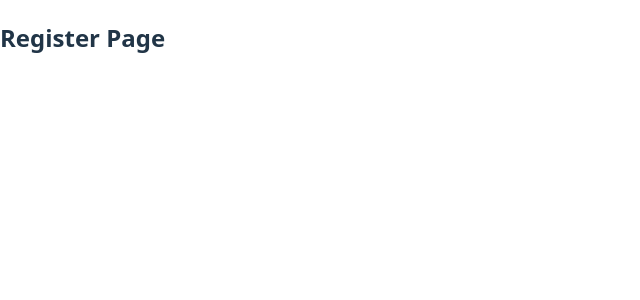
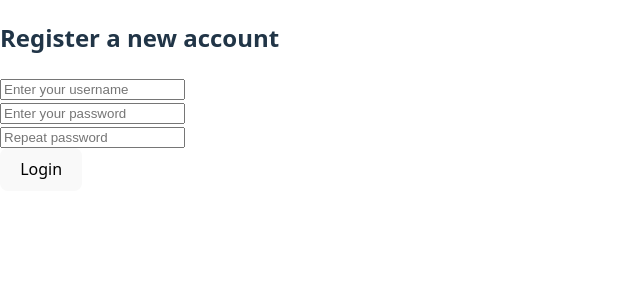
Before and after one commit to guero777/ssbu_league, a React (Vite) app in the folder frontend/: page /register in a window 1280 px wide. Shown: the top 300 px of the page, without its empty margins (0-640 px from the left). Built offline with nearby package versions, Linux system fonts and the light colour scheme.

Commit message:
Added more components, deleted backend serving of html

```diff
--- /dev/null
+++ b/frontend/src/components/Dashboard.jsx
@@ -0,0 +1,16 @@
+// src/components/Dashboard.jsx
+import React from 'react';
+import Table from './Table';
+
+const Dashboard = () => {
+    return (
+        <>
+            <div className="dashboard-container">
+                <h2 className="dashboard-title">Leaderboard</h2>
+                <Table />
+            </div>
+        </>
+    );
+};
+
+export default Dashboard;
--- a/frontend/src/components/Login.jsx
+++ b/frontend/src/components/Login.jsx
@@ -1,2 +1,51 @@
-const Login = () => <h2>Login Page</h2>;
+import './login.css'
+import {useState} from "react";
+
+const Login = () => {
+
+    const [username, setUsername] = useState("");
+    const [password, setPassword] = useState("");
+
+    const handleSubmit = (e) => {
+        e.preventDefault();
+        // TRANSMIT DATA TO BACKEND HERE
+        console.log(username);
+        console.log(password);
+
+    }
+
+    return (
+        <>
+            <div className="login-container">
+                <h2 className={"login-header"}> Log into your account </h2>
+                <form onSubmit={handleSubmit}>
+                    <div className={"username-field"}>
+                        <input
+                            type="text"
+                            id={"username"}
+                            value={username}
+                            onChange={(e) => setUsername(e.target.value)}
+                            placeholder="Enter your username"
+                            required
+                        />
+                    </div>
+                    <div className={"password-field"}>
+                        <input
+                            type="password"
+                            id={"password"}
+                            value={password}
+                            onChange={(e) => setPassword(e.target.value)}
+                            placeholder="Enter your password"
+                            required
+                        />
+                    </div>
+                    <button type={"submit"} className={"login-button"}>
+                        Login
+                    </button>
+                </form>
+            </div>
+        </>
+    );
+};
+
 export default Login;
--- a/frontend/src/components/Register.jsx
+++ b/frontend/src/components/Register.jsx
@@ -1,2 +1,63 @@
-const Register = () => <h2>Register Page</h2>;
+import {useState} from "react";
+
+
+const Register = () => {
+
+    const [username, setUsername] = useState("");
+    const [password, setPassword] = useState("");
+    const [repeatPassword, setRepeatPassword] = useState("");
+
+    const handleSubmit = (e) => {
+
+        e.preventDefault();
+        // TRANSMIT DATA TO BACKEND HERE
+        console.log(username);
+        console.log(password);
+    }
+
+    return (
+        <>
+            <div className="register-container">
+                <h2 className={"register-header"}> Register a new account </h2>
+                <form onSubmit={handleSubmit}>
+                    <div className={"username-field"}>
+                        <input
+                            type="text"
+                            id={"username"}
+                            value={username}
+                            onChange={(e) => setUsername(e.target.value)}
+                            placeholder="Enter your username"
+                            required
+                        />
+                    </div>
+                    <div className={"password-field"}>
+                        <input
+                            type="password"
+                            id={"password"}
+                            value={password}
+                            onChange={(e) => setPassword(e.target.value)}
+                            placeholder="Enter your password"
+                            required
+                        />
+                    </div>
+                    <div className={"password-field"}>
+                        <input
+                            type="password"
+                            id={"repeat-password"}
+                            value={repeatPassword}
+                            onChange={(e) => setPassword(e.target.value)}
+                            placeholder="Repeat password"
+                            required
+                        />
+                    </div>
+                    <button type={"submit"} className={"register-button"}>
+                        Login
+                    </button>
+                </form>
+            </div>
+        </>
+    );
+
+};
+
 export default Register;
--- a/frontend/src/components/header.css
+++ b/frontend/src/components/header.css
@@ -7,6 +7,7 @@
     padding: 2rem;
     box-sizing: border-box;
 }
+
 
 .header {
     width: 100%;
--- /dev/null
+++ b/frontend/src/components/login.css
@@ -0,0 +1,4 @@
+.login-container {}
+.login-header {}
+.user-field {}
+.password-field {}
--- a/frontend/src/main.jsx
+++ b/frontend/src/main.jsx
@@ -7,6 +7,7 @@ import Header from "./components/Header.jsx";
 import Table from "./components/Table.jsx";
 import Login from "./components/Login.jsx";
 import Register from "./components/Register.jsx";
+import Dashboard from "./components/Dashboard.jsx";
 
 ReactDOM.createRoot(document.getElementById('root')).render(
     <React.StrictMode>
@@ -20,6 +21,11 @@ ReactDOM.createRoot(document.getElementById('root')).render(
                 } />
                 <Route path="/login" element={<Login />} />
                 <Route path="/register" element={<Register />} />
+                <Route path="/dashboard" element={<Dashboard />} />
+                {/*
+                <Route path={"/settings"} element={<Settings />} />
+                <Route path={"/admin"} element={<Admin />} />
+                */}
             </Routes>
         </BrowserRouter>
     </React.StrictMode>
```
Also changed, not shown: frontend/src/components/Admin.jsx (added), frontend/src/components/Settings.jsx (added), 2 other files (tests, documents, lock files or other folders).
